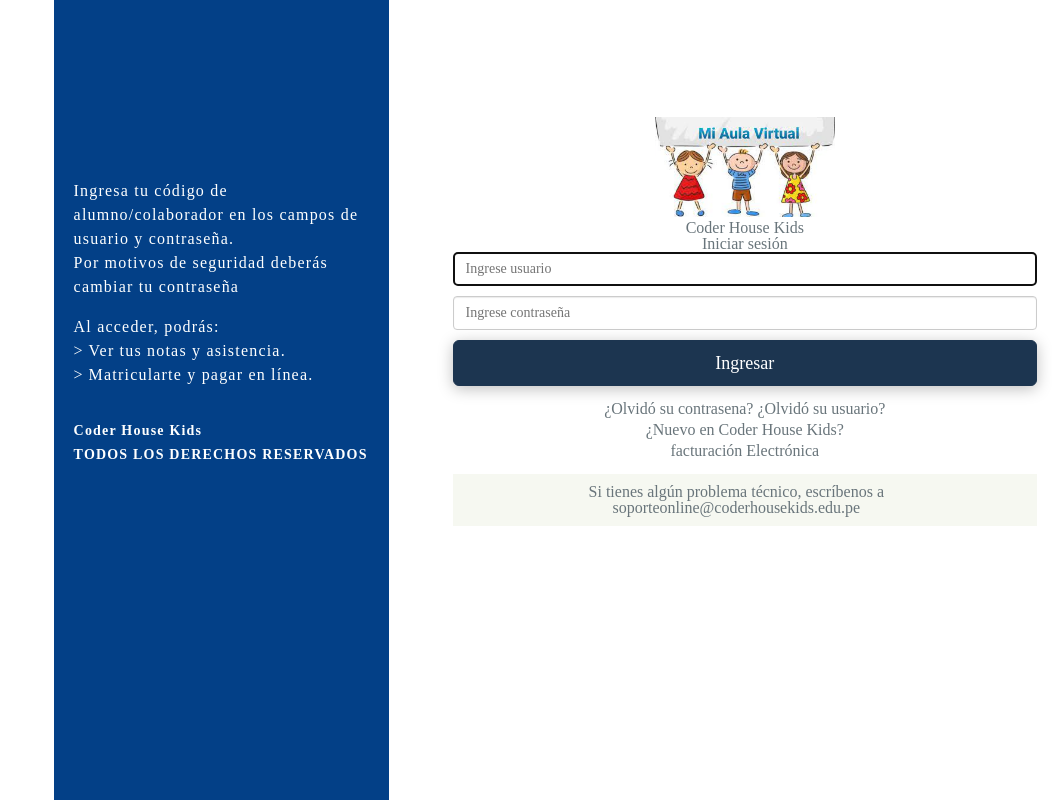
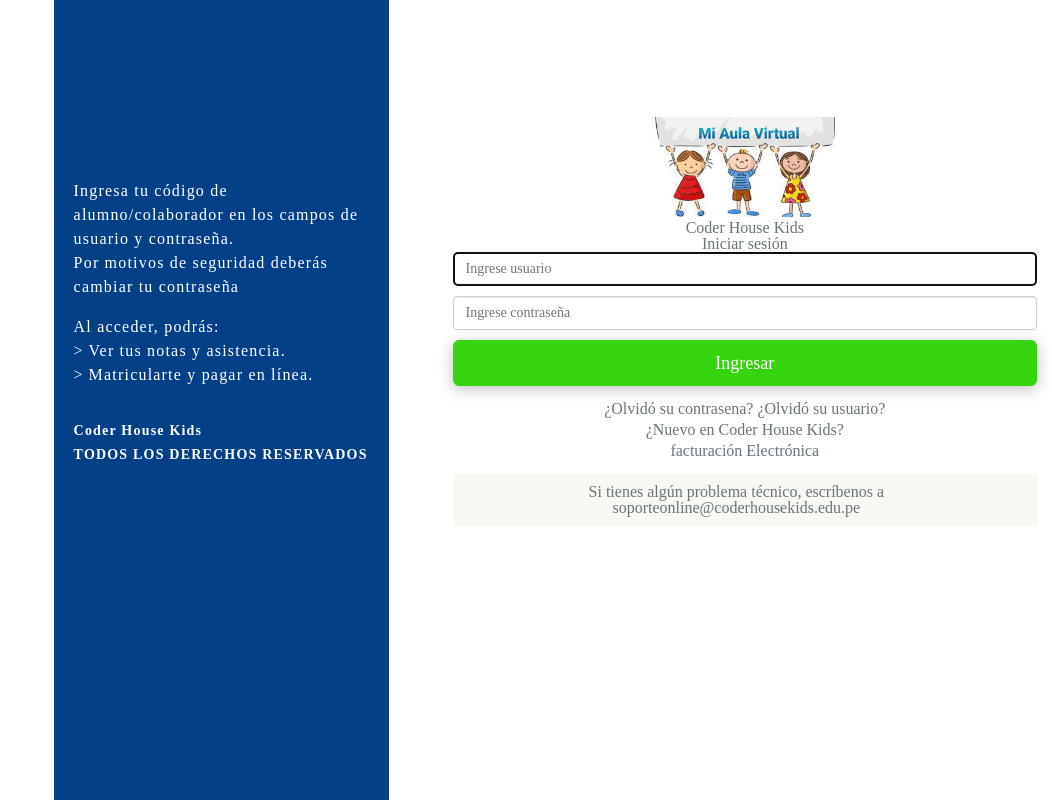
Before and after one commit to bsalvatierrae/ProyectoFinalCoder, a plain HTML site: page index.html in a window 1280 px wide. In both pictures the pointer is over the button "Ingresar". Shown: the whole page, without its empty margins (228-1280 px from the left). Drawn offline with nearby package versions, Linux system fonts and the light colour scheme.

Commit message:
cambios en css

```diff
--- a/css/style.css
+++ b/css/style.css
@@ -318,8 +318,8 @@
 .btn-primary:not([class*="btn-active-"]) + .dropdown-menu > .active > a,
 .btn-primary + .dropdown-menu:not(.head-list) > li > a.active,
 .open > .dropdown-toggle.btn-primary {
-  background-color: #1c3550 !important;
-  border-color: #1c3550 !important;
+  background-color: #35d40e !important;
+  border-color: #35d40e !important;
   color: #fff !important;
 }
 
@@ -331,8 +331,8 @@
 
 .btn-primary:hover {
   color: #fff;
-  background-color: #286090;
-  border-color: #204d74;
+  background-color: #35d40e;
+  border-color: #35d40e;
 }
 
 .btn.focus,
```
Also changed, not shown: index.html (+1 -3 lines), assets/img/Captcha.jpg (deleted).
